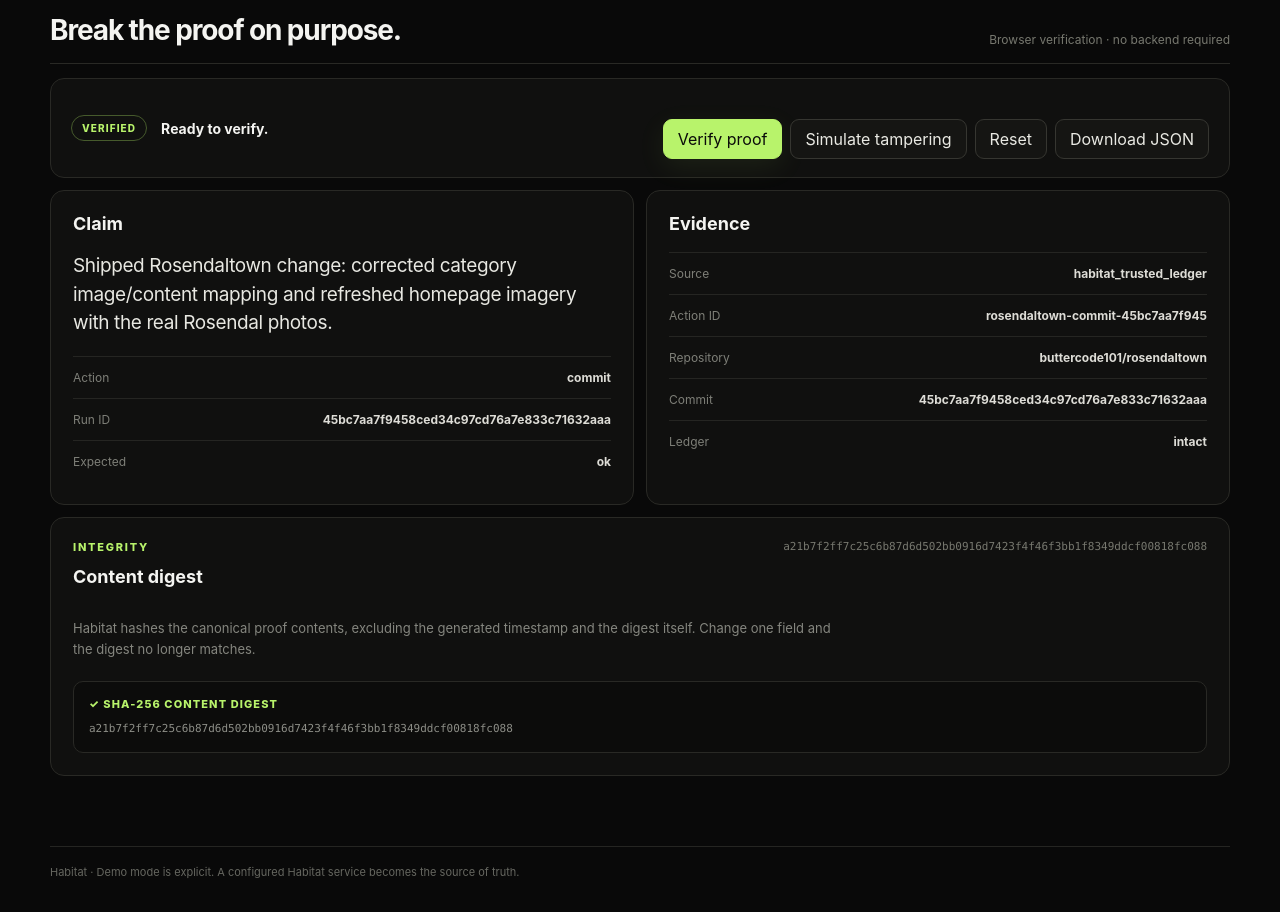
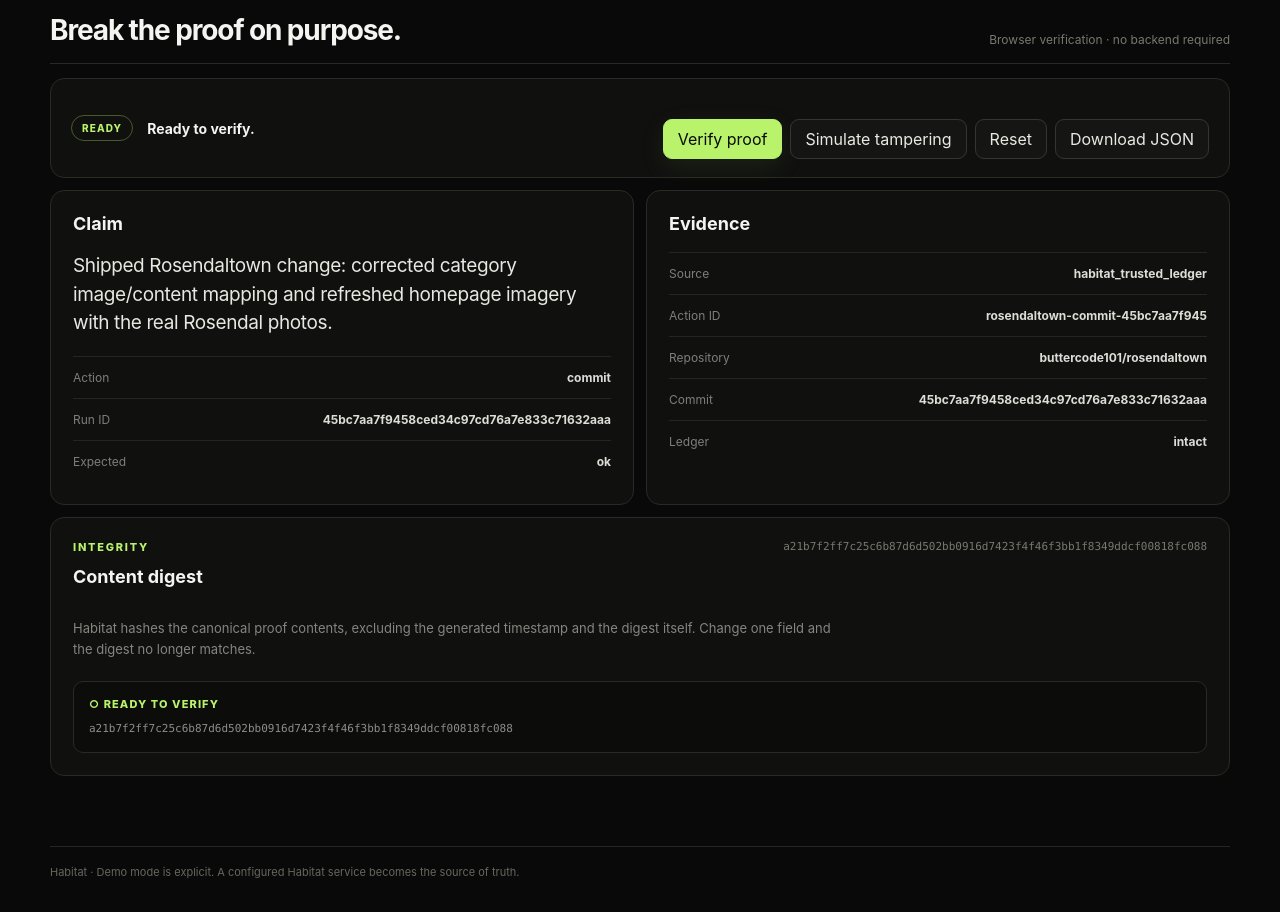
Before and after one commit to buttercode101/Habitat, a Next.js app in the folder web/: page /dashboard in a window 1280 px wide. Shown: the part 1265-2177 px from the top of the page. Built offline with nearby package versions, Linux system fonts and the light colour scheme.

Commit message:
Make proof verification state explicit

```diff
--- a/web/app/dashboard/ProofDemo.tsx
+++ b/web/app/dashboard/ProofDemo.tsx
@@ -74,6 +74,7 @@ export default function ProofDemo() {
   const [proof, setProof] = useState(ORIGINAL);
   const [verified, setVerified] = useState<boolean | null>(null);
   const tampered = proof.claim.evidence.details.summary !== ORIGINAL.claim.evidence.details.summary;
+  const stateLabel = tampered ? "TAMPERED" : verified === true ? "VERIFIED" : "READY";
 
   async function verify() {
     setVerified((await digest(proof)) === proof.content_sha256);
@@ -100,7 +101,7 @@ export default function ProofDemo() {
     <section id="proof-demo" className="proof-demo-section">
       <div className="section-head"><div><p className="eyebrow">Proof inspector</p><h2>Break the proof on purpose.</h2></div><span className="muted">Browser verification · no backend required</span></div>
       <div className="proof-demo-banner">
-        <div><span className={`status ${tampered ? "attention" : "ok"}`}>{tampered ? "TAMPERED" : "VERIFIED"}</span><strong>{verified === true ? "Digest matches." : verified === false ? "Digest mismatch detected." : "Ready to verify."}</strong></div>
+        <div><span className={`status ${tampered ? "attention" : "ok"}`}>{stateLabel}</span><strong>{verified === true ? "Digest matches." : verified === false ? "Digest mismatch detected." : "Ready to verify."}</strong></div>
         <div className="actions">
           <button className="button primary" onClick={verify}>Verify proof</button>
           <button className="button" onClick={tamper}>Simulate tampering</button>
@@ -112,7 +113,7 @@ export default function ProofDemo() {
         <article className="proof-card"><h2>Claim</h2><div className="claim-statement">{proof.claim.claim}</div><Row label="Action" value={proof.claim.action}/><Row label="Run ID" value={proof.claim.run_id}/><Row label="Expected" value={proof.claim.expected_status}/></article>
         <article className="proof-card"><h2>Evidence</h2><Row label="Source" value={proof.claim.evidence.source}/><Row label="Action ID" value={proof.claim.evidence.action_id}/><Row label="Repository" value={proof.claim.evidence.details.repo}/><Row label="Commit" value={proof.claim.evidence.details.commit}/><Row label="Ledger" value={proof.ledger.integrity}/></article>
       </div>
-      <article className="proof-card action-detail"><div className="proof-card-head"><div><p className="eyebrow">Integrity</p><h2>Content digest</h2></div><span className="mono">{proof.content_sha256}</span></div><p className="proof-explain">Habitat hashes the canonical proof contents, excluding the generated timestamp and the digest itself. Change one field and the digest no longer matches.</p><div className="digest-state"><span className={verified === false ? "bad" : "good"}>{verified === false ? "✕ DIGEST MISMATCH" : "✓ SHA-256 CONTENT DIGEST"}</span><code>{proof.content_sha256}</code></div></article>
+      <article className="proof-card action-detail"><div className="proof-card-head"><div><p className="eyebrow">Integrity</p><h2>Content digest</h2></div><span className="mono">{proof.content_sha256}</span></div><p className="proof-explain">Habitat hashes the canonical proof contents, excluding the generated timestamp and the digest itself. Change one field and the digest no longer matches.</p><div className="digest-state"><span className={verified === false ? "bad" : "good"}>{verified === false ? "✕ DIGEST MISMATCH" : verified === true ? "✓ DIGEST VERIFIED" : "○ READY TO VERIFY"}</span><code>{proof.content_sha256}</code></div></article>
     </section>
   );
 }
```
